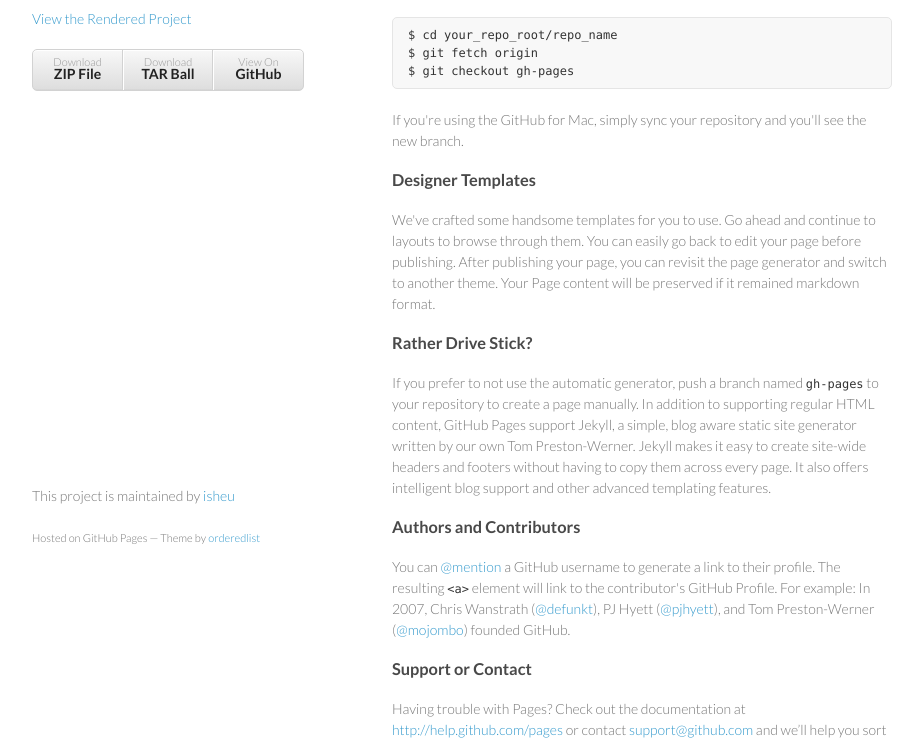
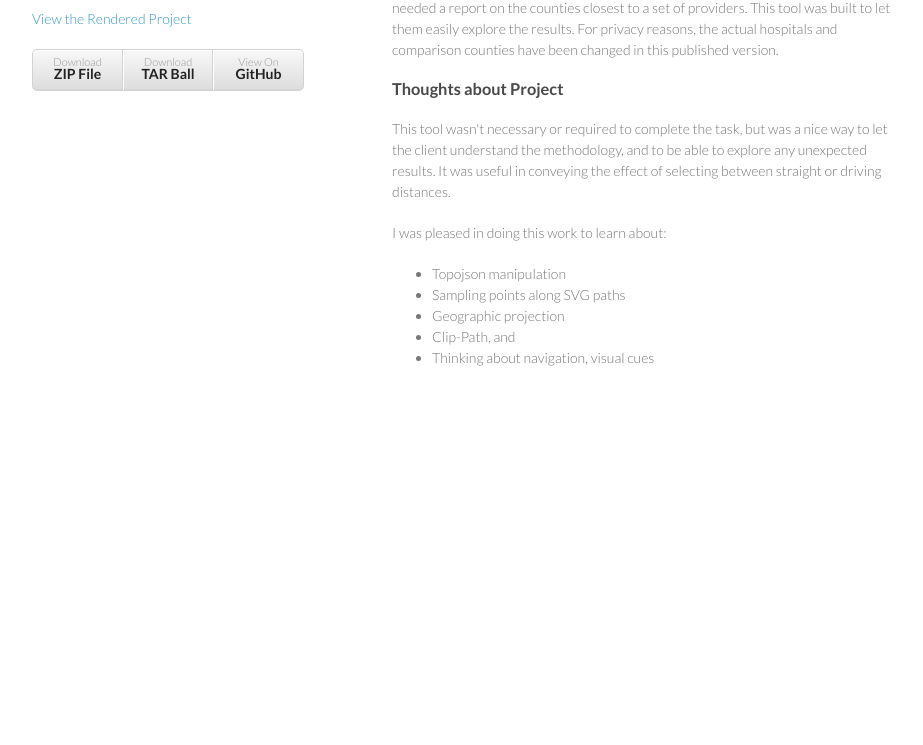
Before and after one commit to isheu/viz-nearest-cbsa, a plain HTML site: page index.html in a window 1280 px wide. Shown: the part 183-928 px from the top of the page, without its empty margins (178-1101 px from the left). After the commit the page ends 800 px from the top, so only its background shows below. Drawn offline with Linux system fonts and the light colour scheme.

Commit message:
Narrative write-up for project page

```diff
--- a/index.html
+++ b/index.html
@@ -8,9 +8,6 @@
     <link rel="stylesheet" href="stylesheets/styles.css">
     <link rel="stylesheet" href="stylesheets/pygment_trac.css">
     <meta name="viewport" content="width=device-width, initial-scale=1, user-scalable=no">
-    <!--[if lt IE 9]>
-    <script src="//html5shiv.googlecode.com/svn/trunk/html5.js"></script>
-    <![endif]-->
   </head>
   <body>
     <div class="wrapper">
@@ -21,7 +18,6 @@
         <p class="view"><a href="https://github.com/isheu/IPPS_County_Dist">View the Project on GitHub <small>isheu/IPPS_County_Dist</small></a></p>
         <p class="view"><a href="ipps_display.html">View the Rendered Project </a></p>
 
-
         <ul>
           <li><a href="https://github.com/isheu/IPPS_County_Dist/zipball/master">Download <strong>ZIP File</strong></a></li>
           <li><a href="https://github.com/isheu/IPPS_County_Dist/tarball/master">Download <strong>TAR Ball</strong></a></li>
@@ -29,44 +25,24 @@
         </ul>
       </header>
       <section>
-        <h3>
-<a name="welcome-to-github-pages" class="anchor" href="#welcome-to-github-pages"><span class="octicon octicon-link"></span></a>Welcome to GitHub Pages.</h3>
 
-<p>This automatic page generator is the easiest way to create beautiful pages for all of your projects. Author your page content here using GitHub Flavored Markdown, select a template crafted by a designer, and publish. After your page is generated, you can check out the new branch:</p>
+   <h3><a name="Background" class="anchor" href="#background"><span class="octicon octicon-link"></span></a>Background</h3>
 
-<pre><code>$ cd your_repo_root/repo_name
-$ git fetch origin
-$ git checkout gh-pages
-</code></pre>
+   <p> For this project, I built a tool to visually compare the distances (straight and driving) of hospital locations to the borders of neighbouring counties. The context for this study was a change in health policy that affected certain hospitals' eligibility for reimbursement at rural rates.
+   While examining effects of this policy, the client needed a report on the counties closest to a set of providers. This tool was built to let them easily explore the results. For privacy reasons, the actual hospitals and comparison counties have been changed in this published version.
+   </p>
 
-<p>If you're using the GitHub for Mac, simply sync your repository and you'll see the new branch.</p>
-
-<h3>
-<a name="designer-templates" class="anchor" href="#designer-templates"><span class="octicon octicon-link"></span></a>Designer Templates</h3>
-
-<p>We've crafted some handsome templates for you to use. Go ahead and continue to layouts to browse through them. You can easily go back to edit your page before publishing. After publishing your page, you can revisit the page generator and switch to another theme. Your Page content will be preserved if it remained markdown format.</p>
-
-<h3>
-<a name="rather-drive-stick" class="anchor" href="#rather-drive-stick"><span class="octicon octicon-link"></span></a>Rather Drive Stick?</h3>
-
-<p>If you prefer to not use the automatic generator, push a branch named <code>gh-pages</code> to your repository to create a page manually. In addition to supporting regular HTML content, GitHub Pages support Jekyll, a simple, blog aware static site generator written by our own Tom Preston-Werner. Jekyll makes it easy to create site-wide headers and footers without having to copy them across every page. It also offers intelligent blog support and other advanced templating features.</p>
-
-<h3>
-<a name="authors-and-contributors" class="anchor" href="#authors-and-contributors"><span class="octicon octicon-link"></span></a>Authors and Contributors</h3>
-
-<p>You can <a href="https://github.com/blog/821" class="user-mention">@mention</a> a GitHub username to generate a link to their profile. The resulting <code>&lt;a&gt;</code> element will link to the contributor's GitHub Profile. For example: In 2007, Chris Wanstrath (<a href="https://github.com/defunkt" class="user-mention">@defunkt</a>), PJ Hyett (<a href="https://github.com/pjhyett" class="user-mention">@pjhyett</a>), and Tom Preston-Werner (<a href="https://github.com/mojombo" class="user-mention">@mojombo</a>) founded GitHub.</p>
-
-<h3>
-<a name="support-or-contact" class="anchor" href="#support-or-contact"><span class="octicon octicon-link"></span></a>Support or Contact</h3>
-
-<p>Having trouble with Pages? Check out the documentation at <a href="http://help.github.com/pages">http://help.github.com/pages</a> or contact <a href="mailto:support@github.com">support@github.com</a> and we’ll help you sort it out.</p>
-      </section>
-      <footer>
-        <p>This project is maintained by <a href="https://github.com/isheu">isheu</a></p>
-        <p><small>Hosted on GitHub Pages &mdash; Theme by <a href="https://github.com/orderedlist">orderedlist</a></small></p>
-      </footer>
-    </div>
-    <script src="javascripts/scale.fix.js"></script>
-
+   <h3><a name="Thoughts" class="anchor" href="#thoughts"><span class="octicon octicon-link"></span></a>Thoughts about Project</h3>
+   <p> This tool wasn't necessary or required to complete the task, but was a nice way to let the client understand the methodology, and to be able to explore any unexpected results. It was useful in conveying the effect of selecting between straight or driving distances.
+   </p>
+   <p> I was pleased in doing this work to learn about:
+      <ul>
+      <li>Topojson manipulation</li>
+      <li>Sampling points along SVG paths</li>
+      <li>Geographic projection</li>
+      <li>Clip-Path, and</li>
+      <li>Thinking about navigation, visual cues</li>
+      </ul>
+   </p>
   </body>
 </html>
```
